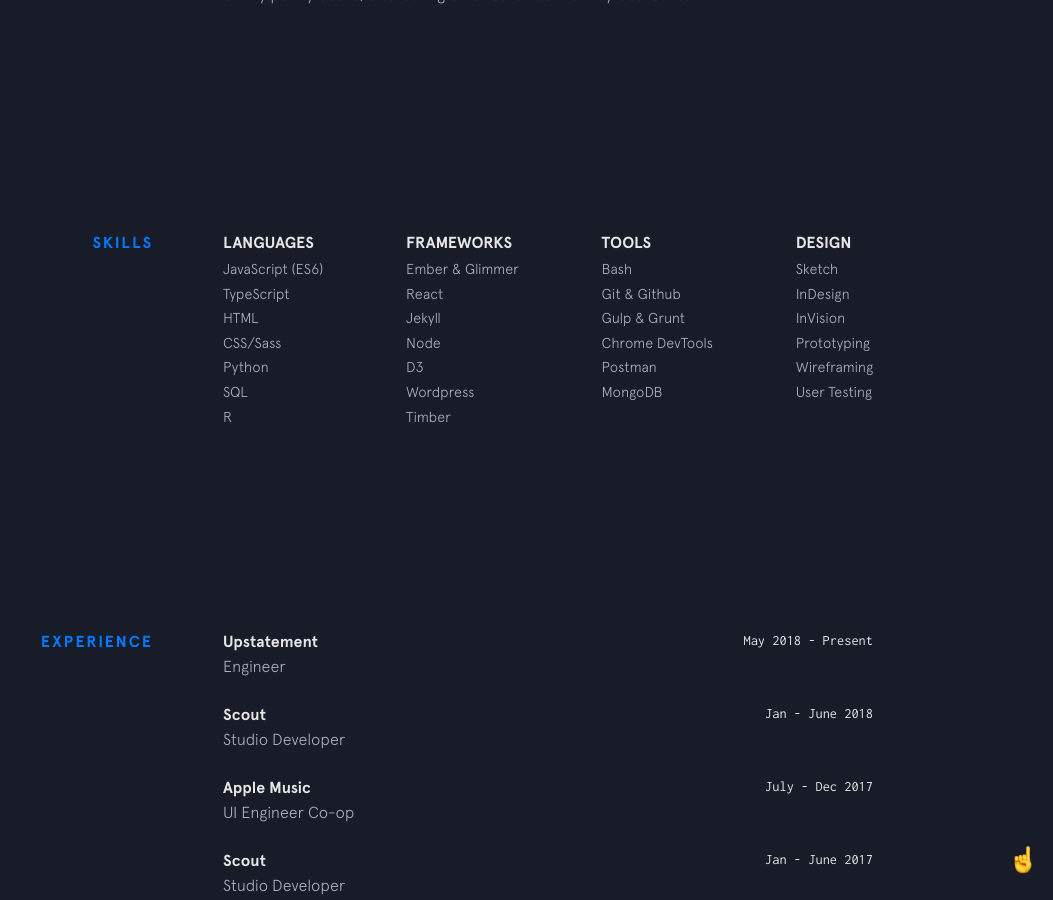
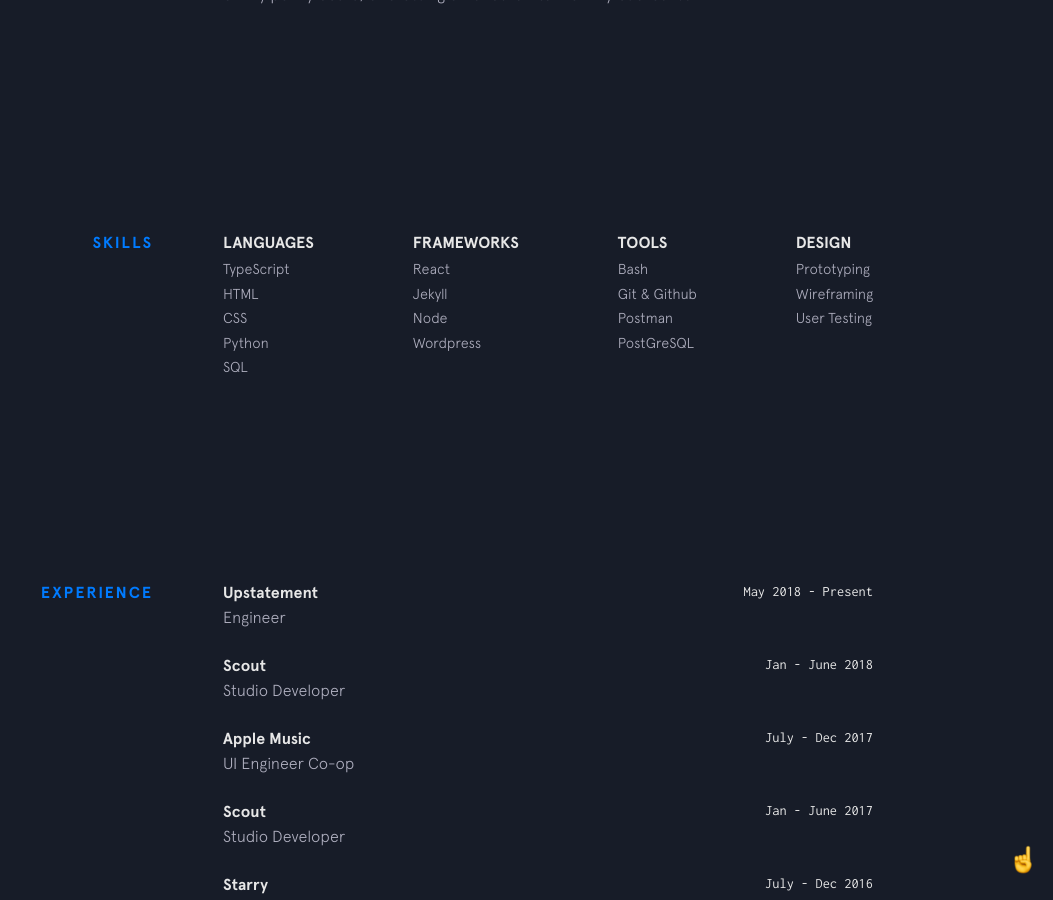
Before and after one commit to akhil-arularasu/akhil-arularasu.github.io, a Jekyll site: the page built from index.html, in a window 1280 px wide and 900 px high, scrolled down 1264 px. Shown: the whole window, without its empty margins (227-1280 px from the left). Built offline with Jekyll 4.4.1, drawn with Linux system fonts in a browser that asks for light colours; nearby versions of some CDN libraries.

Commit message:
Update skills.yml

```diff
--- a/_data/skills.yml
+++ b/_data/skills.yml
@@ -1,33 +1,23 @@
 languages:
-  - item: JavaScript (ES6)
   - item: TypeScript
   - item: HTML
-  - item: CSS/Sass
+  - item: CSS
   - item: Python
   - item: SQL
-  - item: R
 
 frameworks:
-  - item: Ember & Glimmer
   - item: React
   - item: Jekyll
   - item: Node
-  - item: D3
   - item: Wordpress
-  - item: Timber
 
 tools:
   - item: Bash
   - item: Git & Github
-  - item: Gulp & Grunt
-  - item: Chrome DevTools
   - item: Postman
-  - item: MongoDB
+  - item: PostGreSQL
 
 design:
-  - item: Sketch
-  - item: InDesign
-  - item: InVision
   - item: Prototyping
   - item: Wireframing
   - item: User Testing
```
